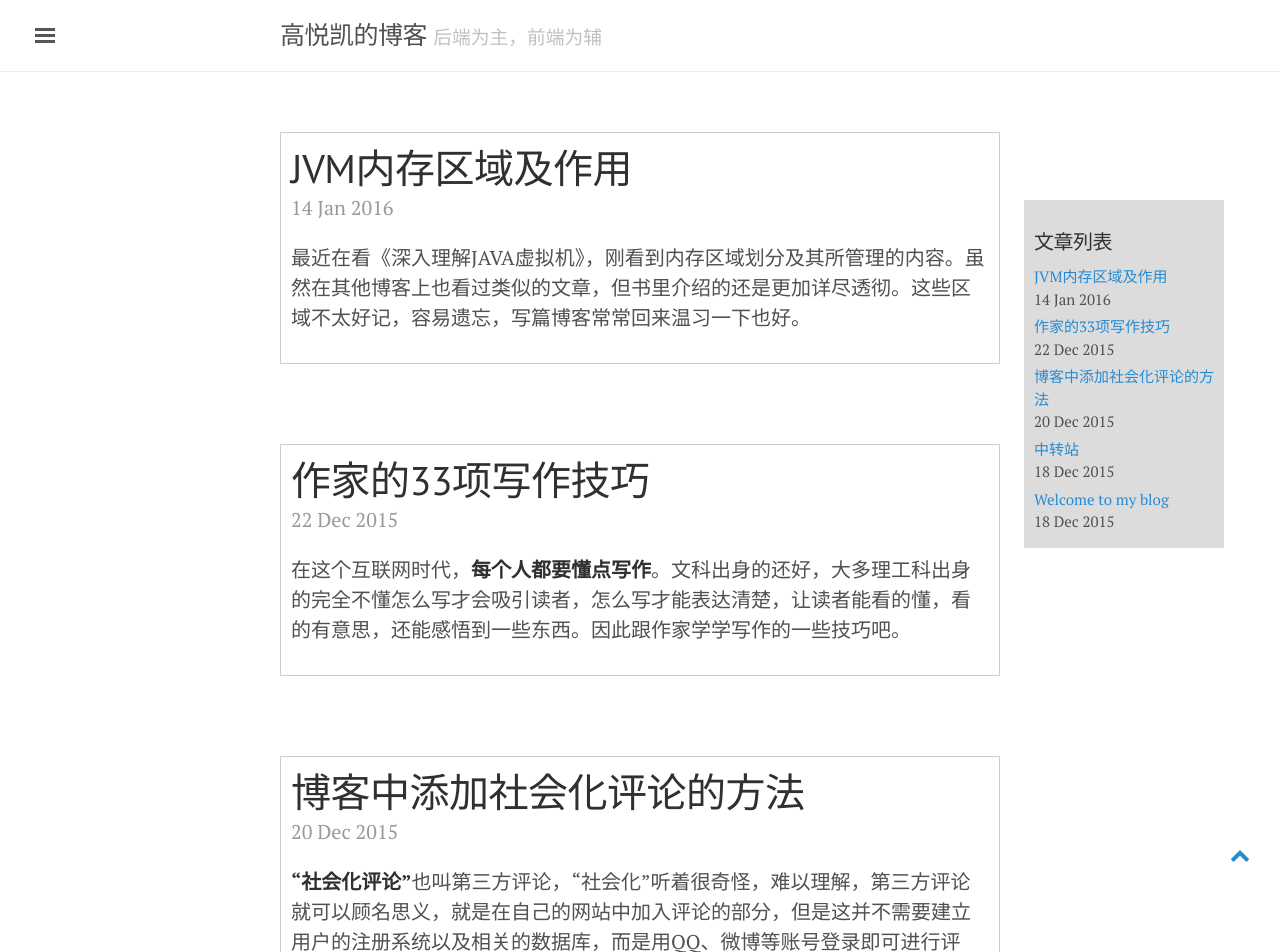
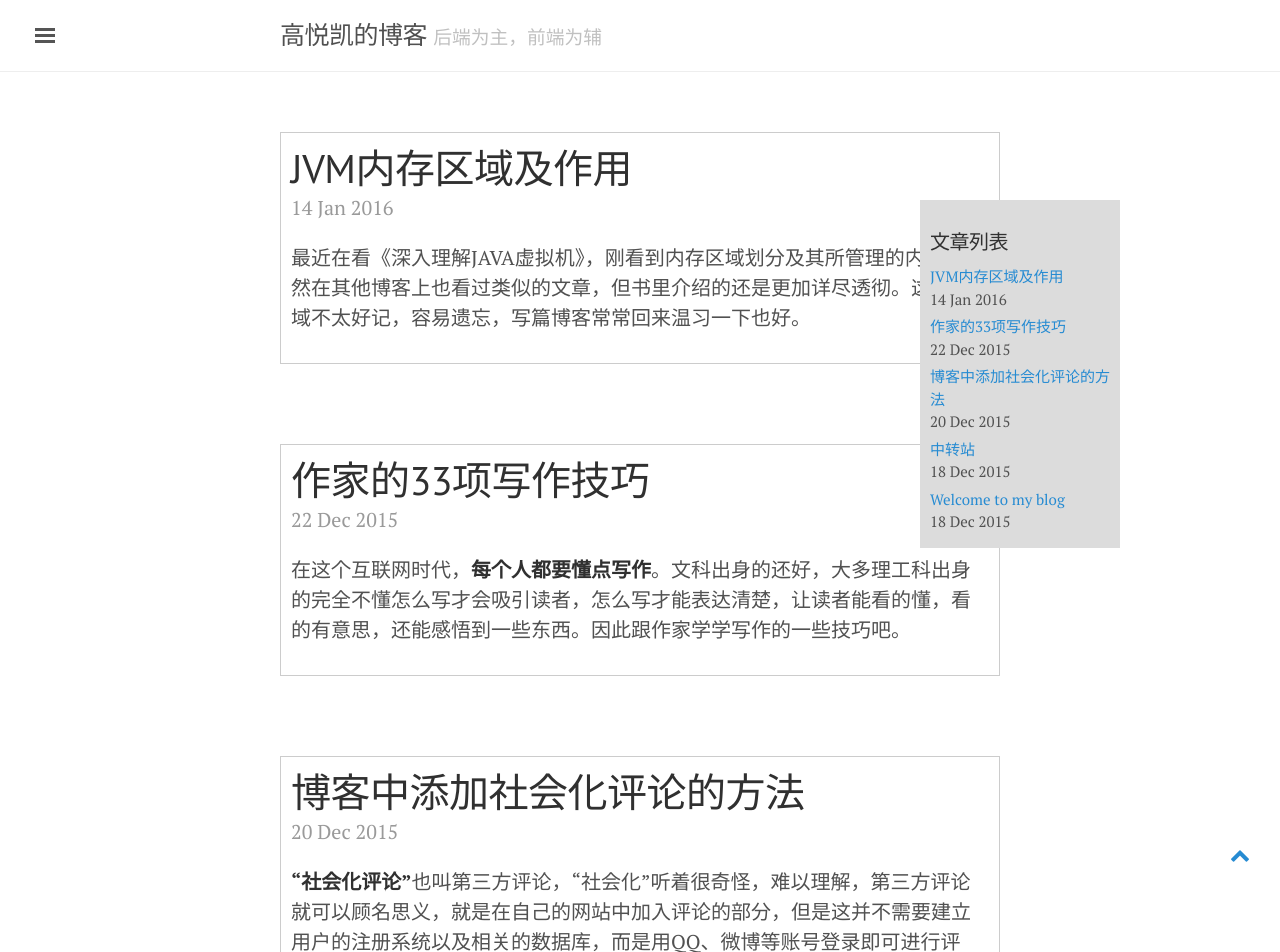
Before and after one commit to gyk6985432/myBlog, a Jekyll site: the page built from index.html, in a window 1280 px wide. Shown: the top 952 px of the page. Built offline with Jekyll 4.4.1, drawn with Linux system fonts in a browser that asks for light colours; nearby versions of some CDN libraries; the list of posts is cut into pages by our own code; comment, search, counter and statistics services are not loaded.

Commit message:
link position

```diff
--- a/css/lanyon.css
+++ b/css/lanyon.css
@@ -371,7 +371,7 @@ a.sidebar-nav-item:focus {
   white-space: normal;
   top: 200px;
   left:50%;
-  margin-left:30%;
+  margin-left:14rem;
   /*font-weight: 250;*/
   background-color: #DCDCDC;
 }
```
